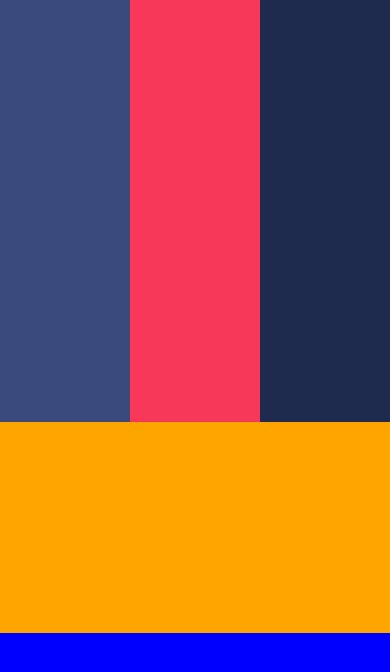
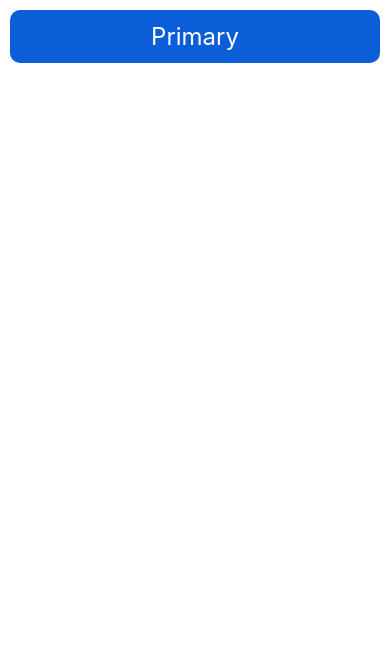
Before and after one commit to rohit-kumaar/first-native-project, a React Native app: screen / in a window 390 px wide. Shown: the top 672 px of the page. Built offline with nearby package versions, Linux system fonts and the light colour scheme.

Commit message:
final commit

```diff
--- a/App.tsx
+++ b/App.tsx
@@ -1,56 +1,24 @@
-import {View, Text, StyleSheet} from 'react-native';
 import React from 'react';
+import {StyleSheet, Text, TouchableHighlight, View} from 'react-native';
 
 export default function App() {
   return (
-    <View style={styles.container}>
-      <View style={[styles.child_1]}>
-        <View style={[styles.child_4]}></View>
-        <View style={[styles.child_5]}></View>
-        <View style={[styles.child_6]}></View>
-      </View>
-      <View style={[styles.child, styles.child_2]}></View>
-      <View style={[styles.child, styles.child_3]}></View>
-    </View>
+    <TouchableHighlight>
+      <Text style={styles.primary}>Primary</Text>
+    </TouchableHighlight>
   );
 }
 
 const styles = StyleSheet.create({
-  container: {
-    flex: 1,
-    backgroundColor: 'plum',
-  },
-
-  child: {
-    flex: 1,
-  },
-
-  child_1: {
-    flex: 2,
-    flexDirection: 'row',
-    backgroundColor: '#008080',
-  },
-
-  child_2: {
-    backgroundColor: '#FFA500',
-  },
-
-  child_3: {
-    backgroundColor: '#0000FF',
-  },
-
-  child_4: {
-    flex: 1,
-    backgroundColor: '#3A4A7D',
-  },
-
-  child_5: {
-    flex: 1,
-    backgroundColor: '#F73859',
-  },
-
-  child_6: {
-    flex: 1,
-    backgroundColor: '#1e2b4f',
+  primary: {
+    paddingVertical: 12,
+    textAlign: 'center',
+    fontSize: 24,
+    backgroundColor: '#0B5ED7',
+    color: 'white',
+    borderRadius: 10,
+    margin: 10,
+    shadowColor: 'black',
+    elevation: 10,
   },
 });
```
